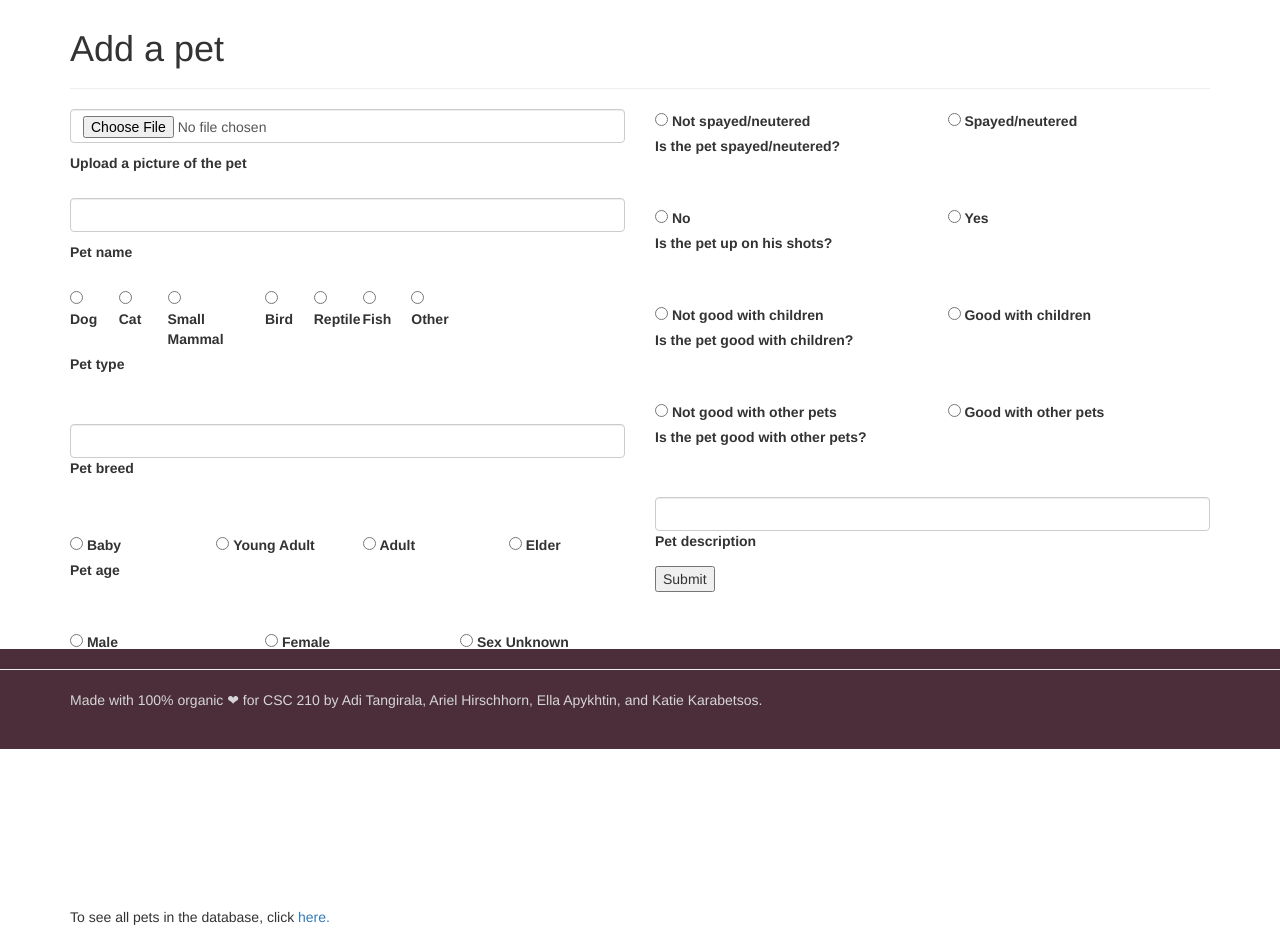
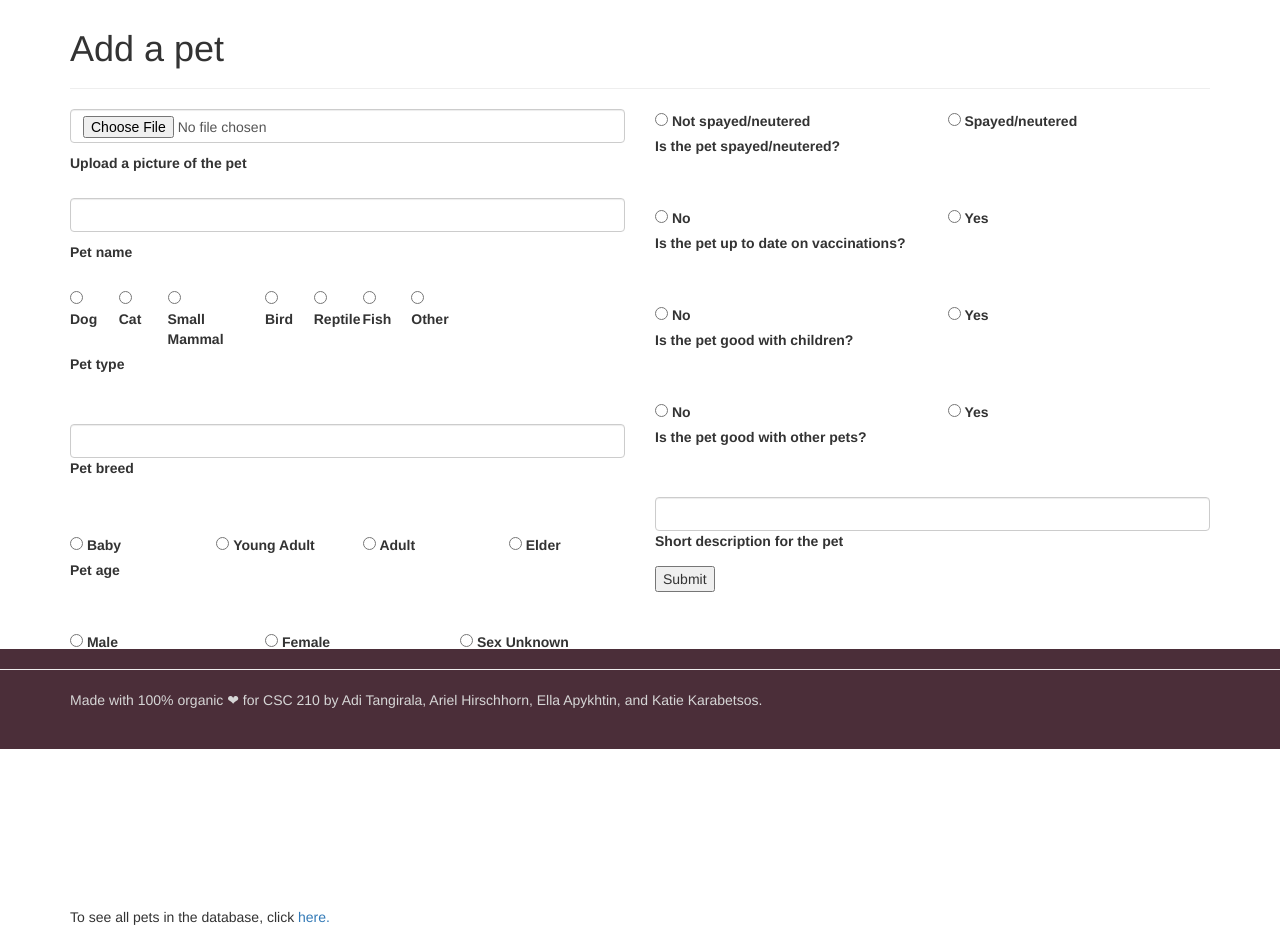
Before and after one commit to arielhirschhorn/netpets, a Flask app: page /addPet in a window 1280 px wide. Shown: the part 51-998 px from the top of the page. Run offline with Flask 2, Linux system fonts and the light colour scheme; some libraries are stand-ins or nearby versions.

Commit message:
tweaked addpet prompts a lil

```diff
--- a/templates/addPet.html
+++ b/templates/addPet.html
@@ -256,7 +256,7 @@
 
       <div class="row">
         <div class="col-md-12">
-          <p><strong>Is the pet up on his shots?</strong></p>
+          <p><strong>Is the pet up to date on vaccinations?</strong></p>
         </div>
       </div>
 
@@ -266,11 +266,11 @@
       <div class = "row">
         <div class = "col-md-6">
           <input type="radio" id="noKids" name="kidFriendly" value="False">
-      <label for="noKids">Not good with children</label>
+      <label for="noKids">No</label>
         </div>
         <div class = "col-md-6">
           <input type="radio" id="kids" name="kidFriendly" value="True">
-      <label for="kids">Good with children</label>
+      <label for="kids">Yes</label>
         </div>
       </div>
 
@@ -287,11 +287,11 @@
       <div class = "row">
         <div class = "col-md-6">
           <input type="radio" id="noOtherPets" name="petFriendly" value="False">
-      <label for="noOtherPets">Not good with other pets</label>
+      <label for="noOtherPets">No</label>
         </div>
         <div class = "col-md-6">
           <input type="radio" id="otherPets" name="petFriendly" value="True">
-      <label for="otherPets">Good with other pets</label>
+      <label for="otherPets">Yes</label>
         </div>
       </div>
 
@@ -306,7 +306,7 @@
 
 
       <p><input type= "text" name="description" class="form-control">
-      <label for="description">Pet description</label></p>
+      <label for="description">Short description for the pet</label></p>
 
       <p><input type="submit" value="Submit"></p>
 
```
